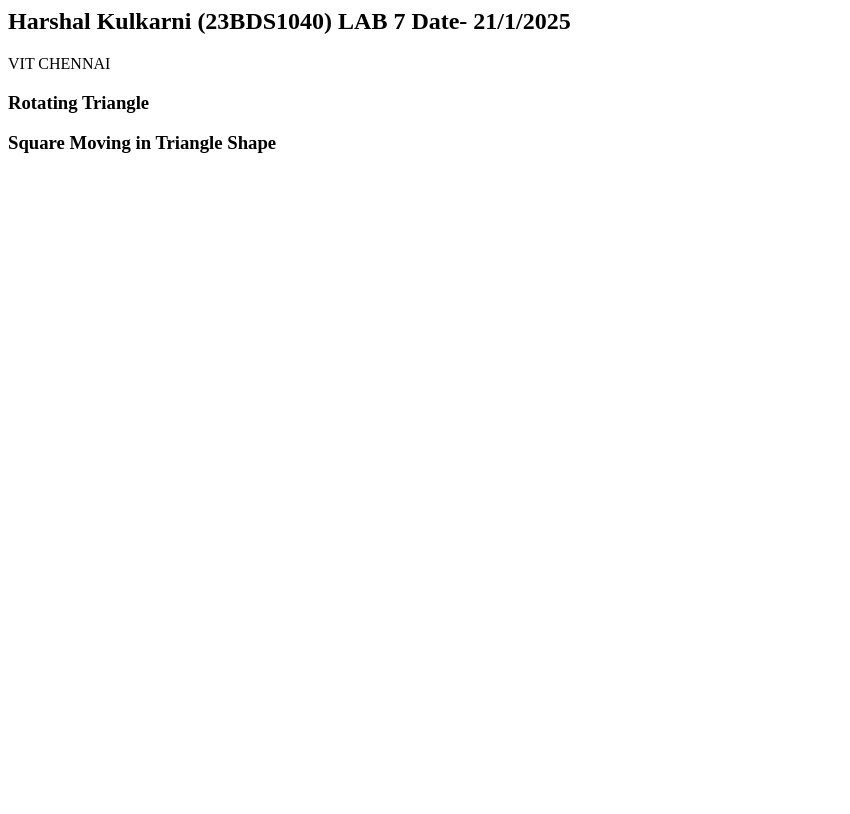
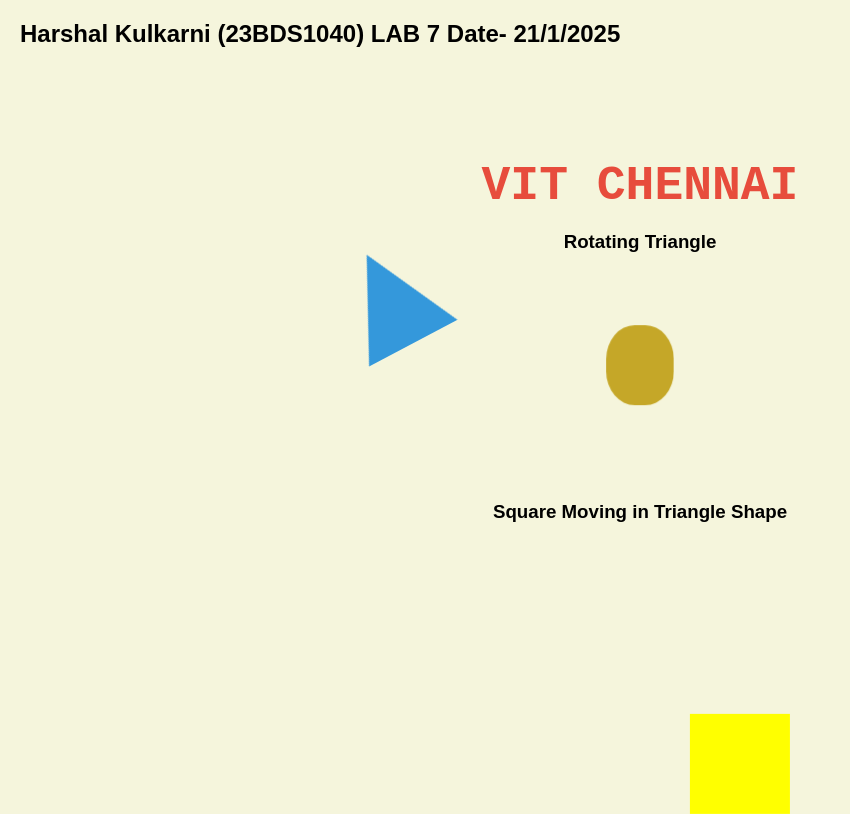
Before and after one commit to Harshal6516/web-lab, a plain HTML site: page index.html in a window 1280 px wide. Shown: the whole page, without its empty margins (0-850 px from the left). Drawn offline with Linux system fonts and the light colour scheme; files whose address does not match are found by name.

Commit message:
Update index.html

```diff
--- a/index.html
+++ b/index.html
@@ -1,7 +1,7 @@
 <html>
 <head>
     <title>Animation</title>
-    <link rel="stylesheet" href="C:\Users\student\Documents\23bds1040\lab7.css">
+    <link rel="stylesheet" href="C:\Users\student\Documents\23bds1040\index.css">
 </head>
 <body>
     <h2>Harshal Kulkarni (23BDS1040)  LAB 7 Date- 21/1/2025</h2>
```
